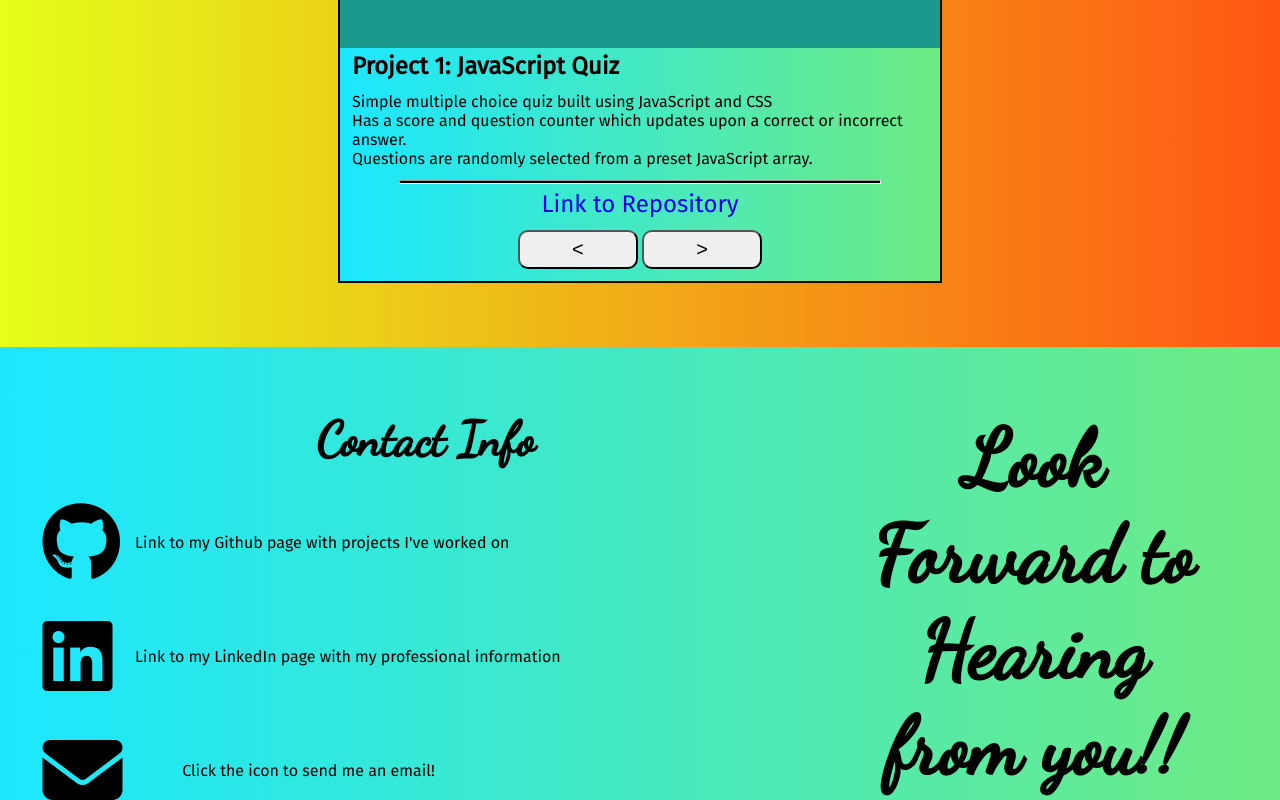
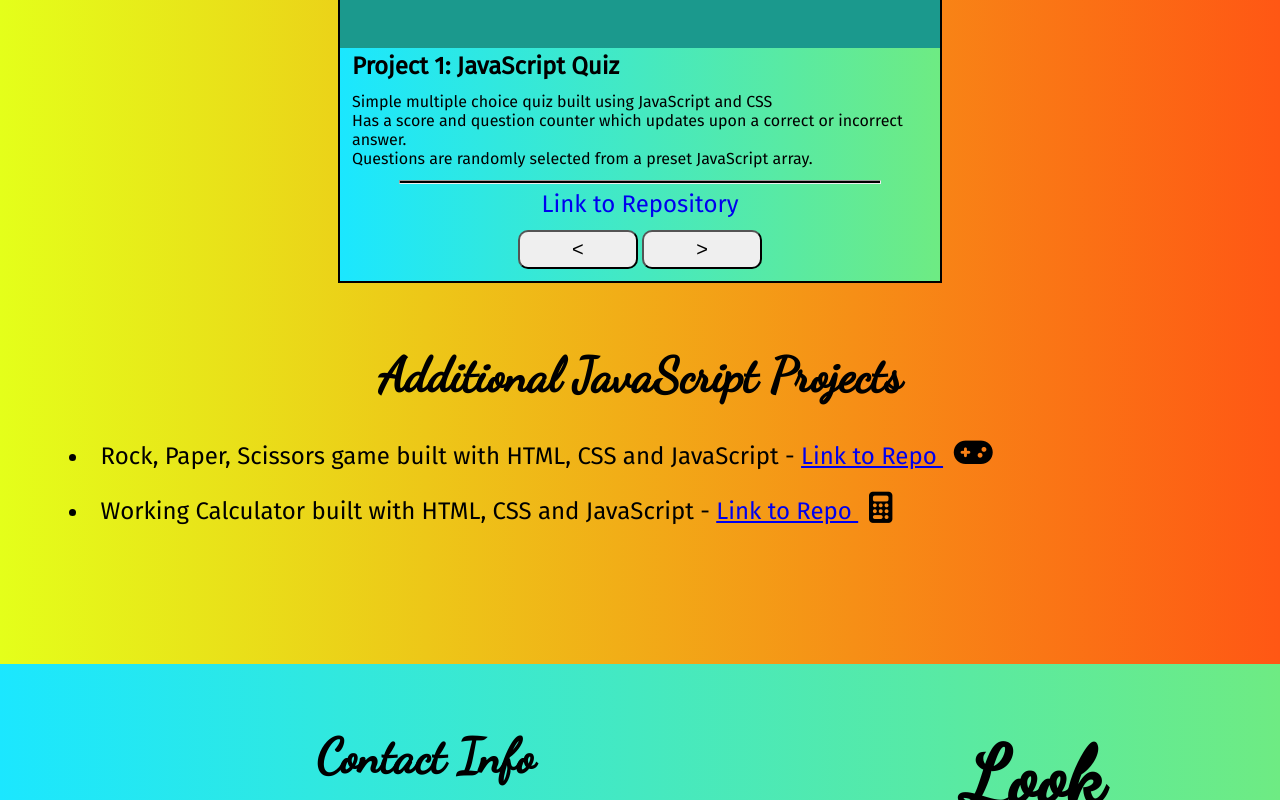
Before and after one commit to jackcrosbie/jackcros-website, a plain HTML site: page index.html in a window 1280 px wide. Shown: the part 4432-5232 px from the top of the page. Drawn offline with Linux system fonts and the light colour scheme.

Commit message:
add additional projects to projects container

```diff
--- a/css/style.css
+++ b/css/style.css
@@ -301,6 +301,22 @@ body {
 
 #projects-container {
     padding: 5% 0%;
+}
+
+.additional-projects {
+    display: flex;
+    flex-direction: column;
+    padding: 5% 7%;
+}
+
+.additional-projects li {
+    padding: 1%;
+    font-size: 1.5em;
+}
+
+.additional-projects .fa-solid {
+    padding-left: 1%;
+    font-size: 1.3em;
 }
 
 /* ----------------- contact container css */
--- a/index.html
+++ b/index.html
@@ -134,7 +134,7 @@
     <section id="projects-container">
         <!-- carousel with different projects  -->
         <div>
-            <h1 class="headings"> Projects I've Worked On </h1>
+            <h1 class="headings"> Projects I Worked On for My Code Institute Diploma </h1>
         </div>
         <div class="carousel">
             <div class="carousel-card">
@@ -188,6 +188,22 @@
                 <button id="carousel-btn-next" aria-label="next" onclick="setSlides(1)">></button>
             </div>
         </div>
+
+        <div class="additional-projects">
+            <h1 class="headings"> Additional JavaScript Projects </h1>
+            <ul>
+                <li>
+                    Rock, Paper, Scissors game built with HTML, CSS and JavaScript -
+                    <a href="https://github.com/jackcrosbie/js-assignment">
+                        Link to Repo </a><i class="fa-solid fa-gamepad"></i>
+                </li>
+                <li>
+                    Working Calculator built with HTML, CSS and JavaScript -
+                    <a href="https://github.com/jackcrosbie/js-calculator">
+                        Link to Repo </a><i class="fa-solid fa-calculator"></i>
+                </li>
+            </ul>
+        </div>
     </section>
 
     <!-- contact container with social links -->
```
